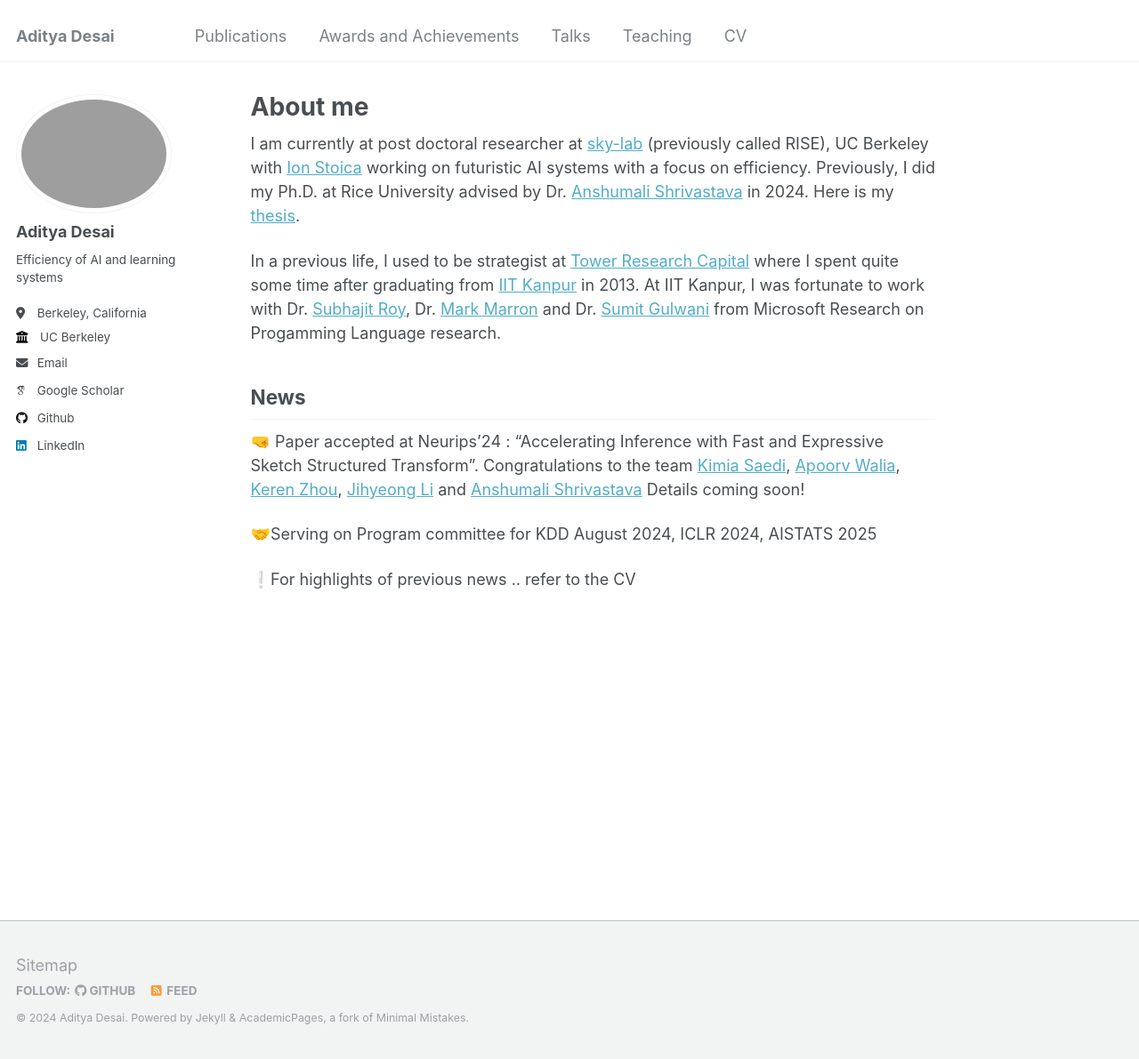
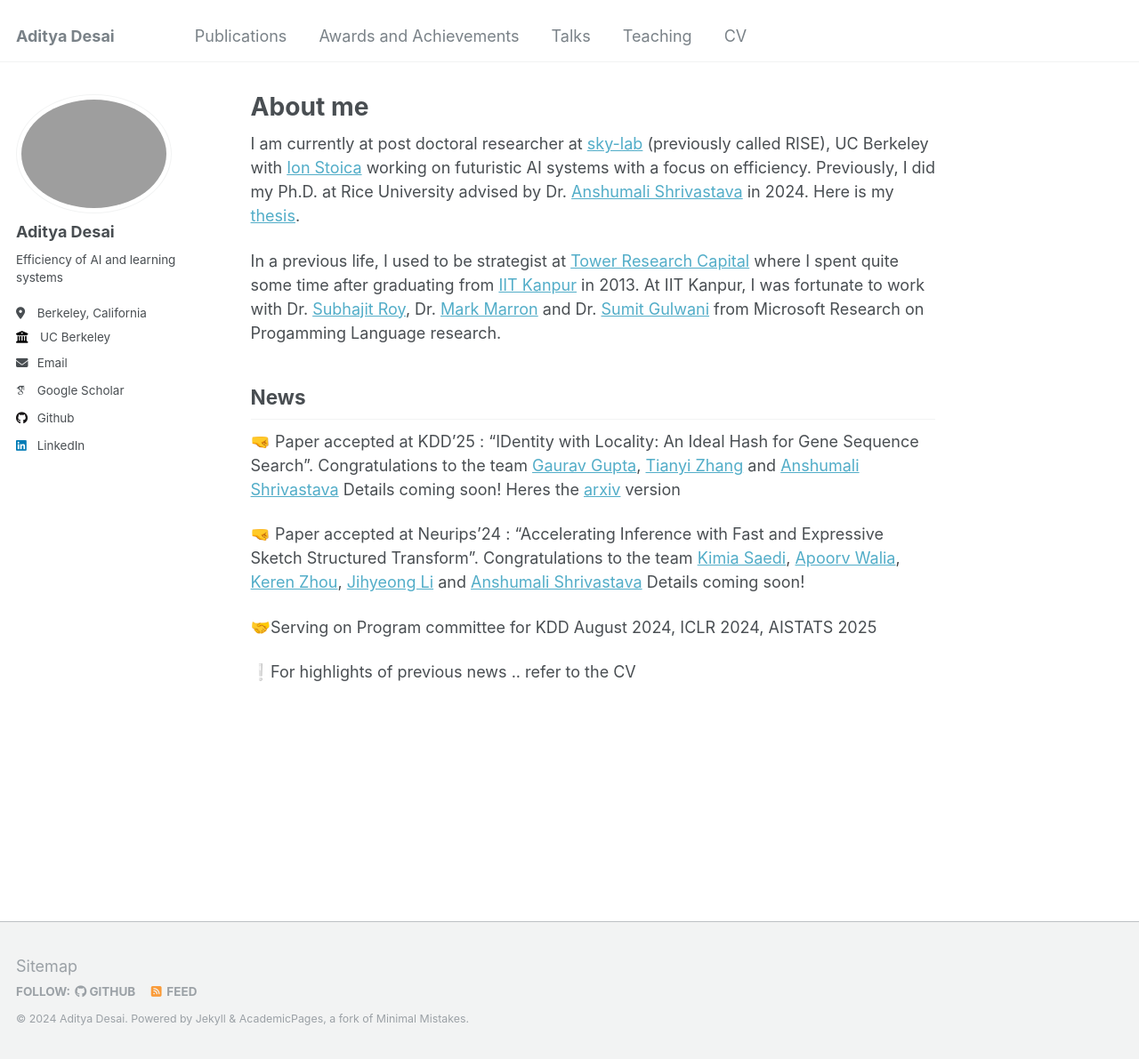
Before and after one commit to apd10/apd10.github.io, a Jekyll site: the page built from _pages/about.md, in a window 1280 px wide and 1191 px high. Shown: the whole window at 89% size. Built offline with Jekyll 4.4.1, drawn with Linux system fonts in a browser that asks for light colours; some web fonts are replaced.

Commit message:
Update about.md

```diff
--- a/_pages/about.md
+++ b/_pages/about.md
@@ -13,6 +13,8 @@
 
 
 ## News
+🤜 Paper accepted at KDD'25 : "IDentity with Locality: An Ideal Hash for Gene Sequence Search”. Congratulations to the team [Gaurav Gupta](https://gaurav16gupta.github.io/), [Tianyi Zhang](https://www.linkedin.com/in/tianyi-zhang-441093135/) and [Anshumali Shrivastava](https://www.cs.rice.edu/~as143/) Details coming soon! Heres the [arxiv](https://arxiv.org/abs/2406.14901) version
+
 🤜 Paper accepted at Neurips'24 : "Accelerating Inference with Fast and Expressive Sketch Structured Transform”. Congratulations to the team [Kimia Saedi](https://www.linkedin.com/in/kimia-saedi/), [Apoorv Walia](https://www.linkedin.com/in/apoorv-walia-788b66120/), [Keren Zhou](https://www.jokeren.tech/), [Jihyeong Li](https://www.linkedin.com/in/jihyeonglee98/) and [Anshumali Shrivastava](https://www.cs.rice.edu/~as143/) Details coming soon!
 
 🤝Serving on Program committee for KDD August 2024, ICLR 2024, AISTATS 2025
```
